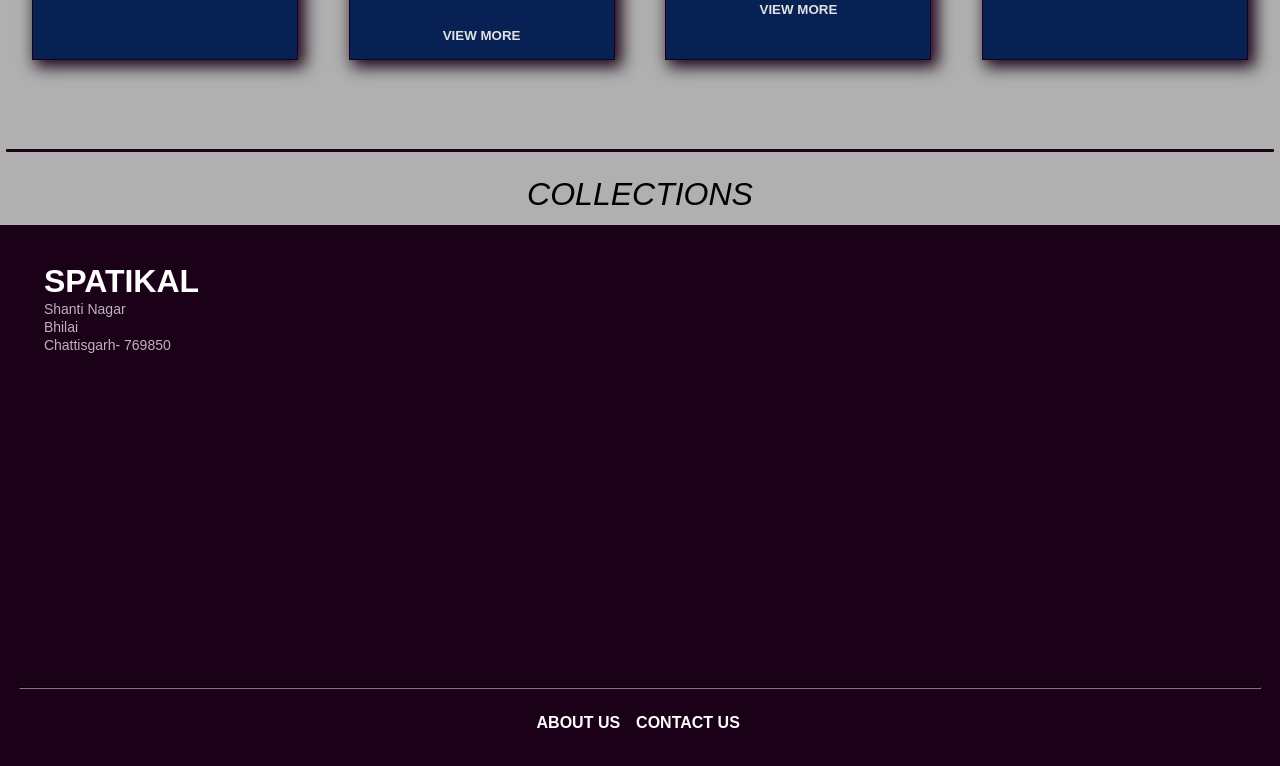
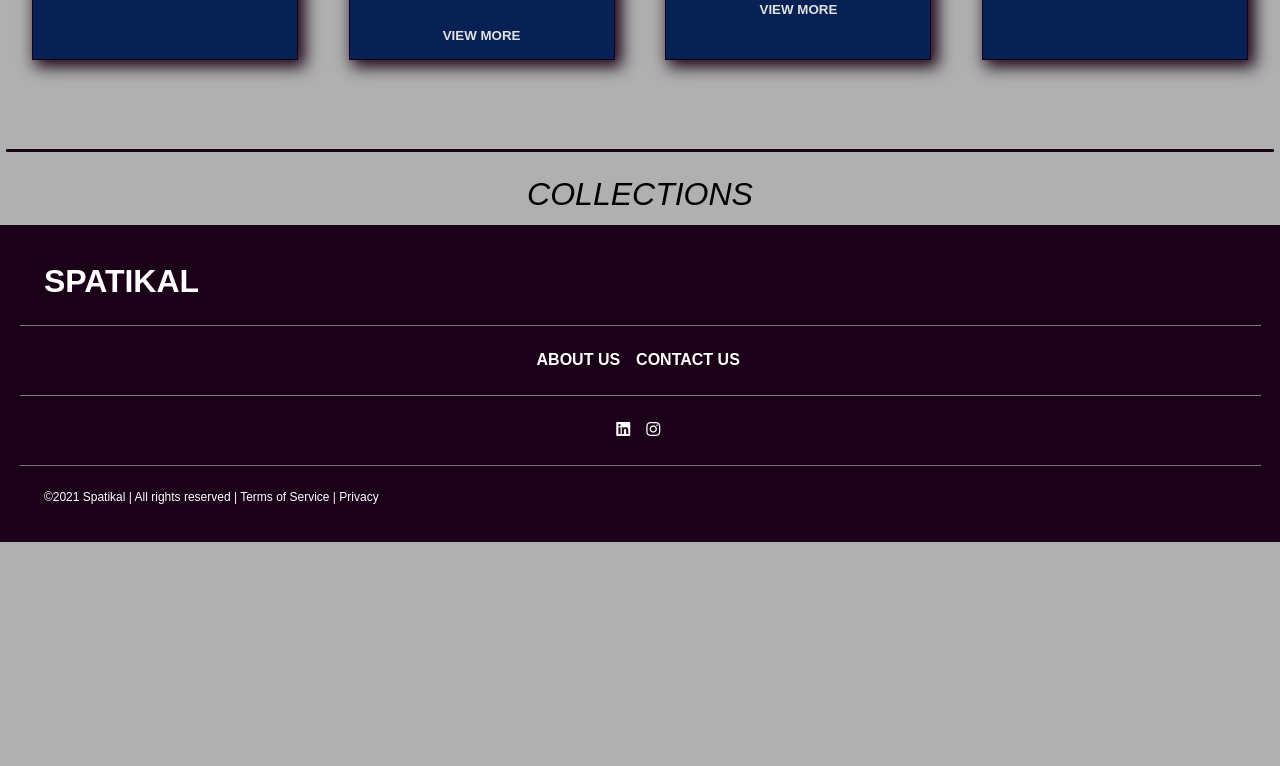
Before and after one commit to siddharthpatra/Spatikal, a React app: page / in a window 1280 px wide. Shown: the part 1111-1877 px from the top of the page. After the commit the page ends 1653 px from the top, so only its background shows below. Built offline with nearby package versions, Linux system fonts and the light colour scheme.

Commit message:
rectified footer mistake

```diff
--- a/src/components/footer/footer.js
+++ b/src/components/footer/footer.js
@@ -13,11 +13,11 @@
                             <NavLink exact to ="/" className="nav-logo-footer">
                                 <h2>Spatikal</h2>
                             </NavLink>
-                            <ul className="list-unstyled">
+                            {/* <ul className="list-unstyled">
                                 <li>Shanti Nagar</li>
                                 <li>Bhilai</li>
                                 <li>Chattisgarh- 769850</li>
-                            </ul>
+                            </ul> */}
                         </div>
                     </div>
                     <hr/>
--- a/src/resources/css/footer.css
+++ b/src/resources/css/footer.css
@@ -16,6 +16,7 @@
     max-width: 99%;
 }
 .footer .column {
+    height: auto;
     width: auto;
 }
 .footer .details .column {
```
